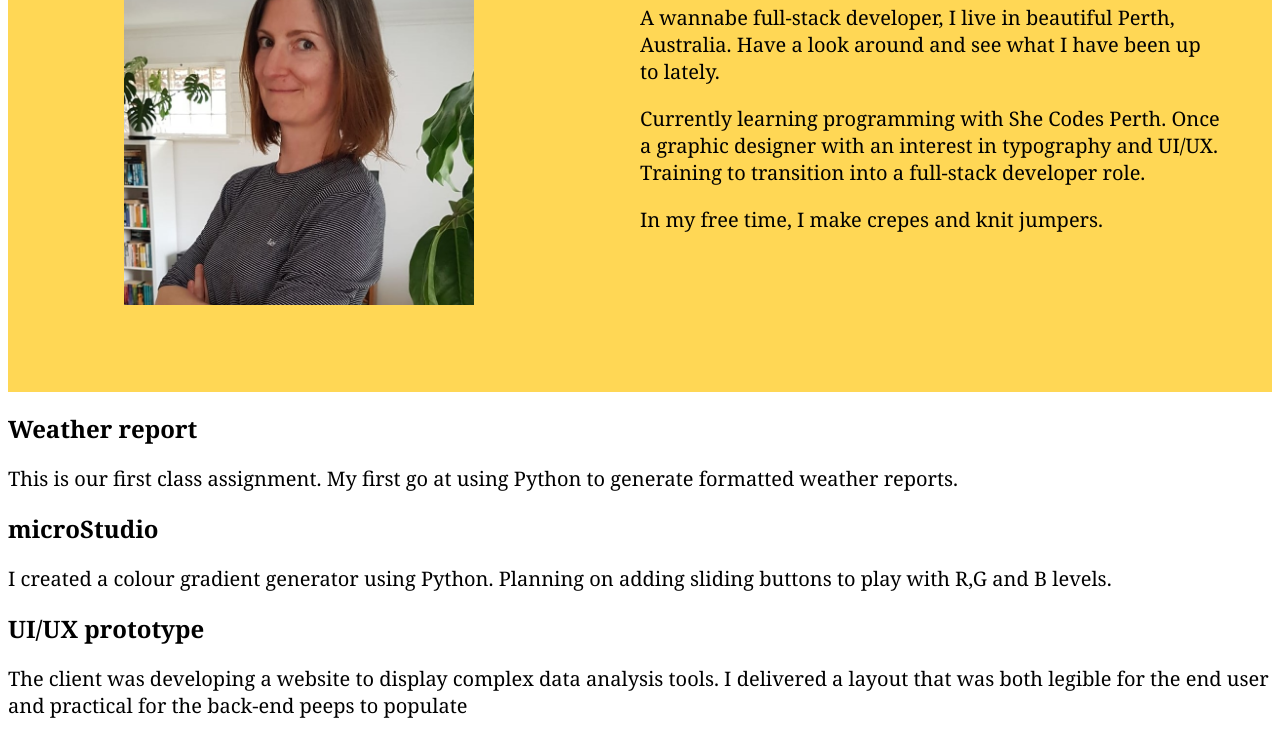
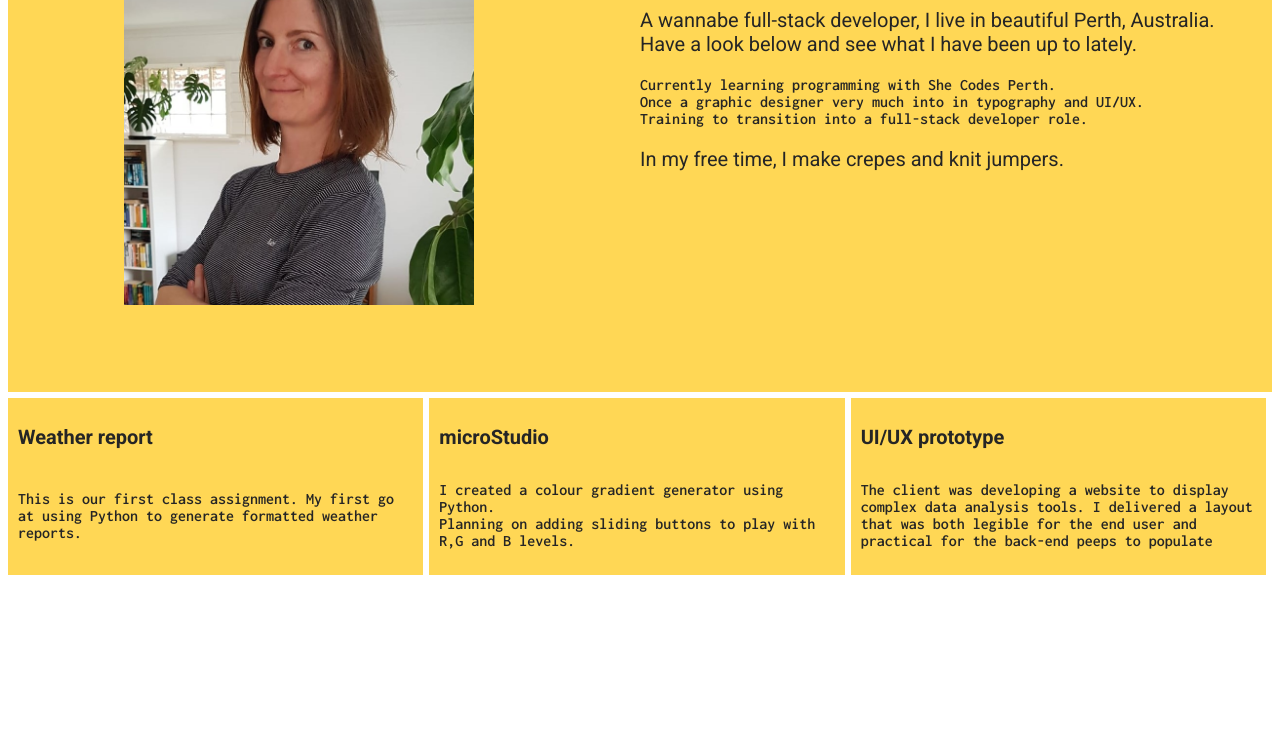
Before and after one commit to monelle/monelle.github.io, a plain HTML site: page index.html in a window 1280 px wide. Shown: the part 187-926 px from the top of the page. After the commit the page ends 800 px from the top, so only its background shows below. Drawn offline with Linux system fonts and the light colour scheme.

Commit message:
Update 25.01.22

```diff
--- a/index.html
+++ b/index.html
@@ -4,8 +4,10 @@
     <head>
         <meta charset="utf-8">
         <meta name="viewport" content="width=device-width, initial-scale=1">
-        <title>MT | wannabe developer</title>
+        <title> - wannabe developer</title>
         <link rel="stylesheet" href="styles.css">
+        <link rel="icon" type="image/png" sizes="50x50" href="images/favicon-mt.png">
+
     </head>
 
     <body>
@@ -18,36 +20,45 @@
             <div class="image-container">
             <img src="images/profile-pic-mt.jpg" alt="woman looking into the camera with pot plants in the background" class="profile-pic">
             </div>
+
             <div class="bio-container">
-            <h1>Hello, I'm Monelle Trachez</h1>
+                <h1>Hello, I'm Monelle</h1>
+
                 <p>A wannabe full-stack developer, I live in beautiful Perth, Australia.
-            Have a look around and see what I have been up to lately.</p>
-            <p>Currently learning programming with She Codes Perth. Once a
-                graphic designer with an interest in typography and UI/UX. Training
-                to transition into a full-stack developer role.<p>
+                Have a look below and see what I have been up to lately.</p>
+
+                <p class="monospace">Currently learning programming with She Codes Perth.<br>Once a graphic designer
+                 very much into in typography and UI/UX.<br>Training to transition into a
+                 full-stack developer role.</p>
+
+                <!-- <ul>
+                    <li>Currently learning programming with She Codes Perth.</li>
+                    <li>Once a graphic designer very much into in typography and UI/UX.</li>
+                    <li>Training to transition into a full-stack developer role.</li>
+                </ul>  -->
+
                 <p>In my free time, I make crepes and knit jumpers.</p>
             </div>
         </div>
-        <div class=projects>
+
         <div class=projects-container>
             <div class=project>
                 <h2>Weather report</h2>
-                    <p>This is our first class assignment.
+                <p class="monospace">This is our first class assignment.
                     My first go at using Python to generate formatted weather reports.
                 </p>
             </div>
             <div class=project>
                 <h2>microStudio</h2>
-                    <p>I created a colour gradient generator using Python.
+                <p class="monospace">I created a colour gradient generator using Python.<br>
                     Planning on adding sliding buttons to play with R,G and B levels.
                 </p>
             </div>
             <div class=project>
                 <h2>UI/UX prototype</h2>
-                    <p>The client was developing a website to display complex data analysis tools.
+                <p class="monospace">The client was developing a website to display complex data analysis tools.
                     I delivered a layout that was both legible for the end user and practical for the back-end peeps to populate
                 </p>
-                </div>
             </div>
         </div>
 
--- a/styles.css
+++ b/styles.css
@@ -1,12 +1,14 @@
-@import url('https://fonts.googleapis.com/css2?family=Inconsolata:wght@600&display=swap');
+@import url('https://fonts.googleapis.com/css2?family=Roboto:ital,wght@0,400;0,700;1,400&family=Inconsolata:wght@600&display=swap');
 
-body {
-    font-family: Georgia, 'Times New Roman', Times, serif
-}
+/* body { */
+    /* font-family: 'Roboto', sans-serif; */
+    /* font-family: Georgia, 'Times New Roman', Times, serif; */
+/* } */
 
 nav{
     background-color: #ffd755;
     font-family: 'Inconsolata', monospace;
+    font-size: small;
     padding: 10px;
     display: flex;
     align-items: center;
@@ -19,9 +21,27 @@ a{
     font-size: 20px;
 }
 
+h1{
+    color: #252525;
+    font-family: 'Roboto', sans-serif;
+    /* font-family: Georgia, 'Times New Roman', Times, serif; */
+    font-size: 36px;
+}
+
+h2{
+    color: #252525;
+    font-family: 'Roboto', sans-serif;
+    font-size: 20px;
+}
 p{
+    color: #252525;
+    font-family: 'Roboto', sans-serif;
     font-size: 20px;
-    font-family: Georgia, 'Times New Roman', Times, serif;
+}
+
+.monospace{
+    font-family: 'Inconsolata', monospace;
+    font-size: medium;
 }
 
 form{
@@ -47,13 +67,22 @@ form{
 }
 
 .bio-container{
-    width:50%;              /*occupies half the space of its parent, introduction*/
+    width:50%;             /* occupies half the space of its parent, introduction*/
     padding: 50px;
 }
 
-.h1{
-    color: #252525;
-    font-size: 20px;
+.projects-container{
+    display: flex;
+    flex-wrap: wrap;
+    align-content: center;
+}
+
+.project{
+    background-color: #ffd755;
+    display: flex;
+    flex-wrap: wrap;
+    padding: 10px;
+    margin-top: 6px;
 }
 
 .form-container{
@@ -79,17 +108,29 @@ form{
         flex-wrap: nowrap; /*displays pic and text side-by-side as screen gets wider*/
     }
 
+    .project{
+        width: 33.33%;
+        margin-right: 6px;
+    }
+
+    .projects-container{
+        display:flex;
+        flex-wrap: nowrap;
+        /* margin-left: 6px; */
+    }
     .form-container{
         padding: 100px;
         font-size: large;
     }
 }
 
-@media (min-width: 900px){
+@media (min-width: 900px){ /*pretty useless as is. Might be handy to adjust font sizes.*/
     .top-navigation{
         height: 100px;
     }
+
     .introduction{
         display:flex;
         flex-wrap: nowrap; /*displays pic and text side-by-side as screen gets wider*/
     }
+}
```
Also changed, not shown: say-hello.html (+4 -4 lines), images/favicon-mt.png (added). Lines whose indentation alone changed are shown as unchanged.
